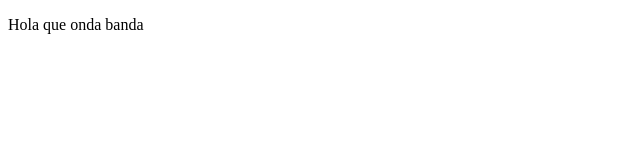
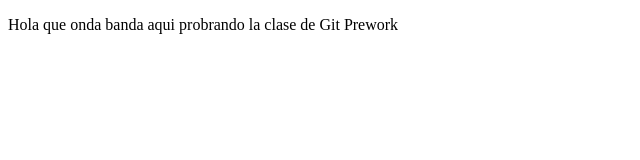
Before and after one commit to VoixNoir/proyectoDemoCursoPrework, a plain HTML site: page index.html in a window 1280 px wide. Shown: the whole page, without its empty margins (0-640 px from the left). Drawn offline with Linux system fonts and the light colour scheme.

Commit message:
Cambios que agregamos recientemente lol

```diff
--- a/index.html
+++ b/index.html
@@ -8,6 +8,6 @@
 </head>
 <body>
     <p>
-        Hola que onda banda
+        Hola que onda banda aqui probrando la clase de Git Prework
 </body>
 </html>
```
